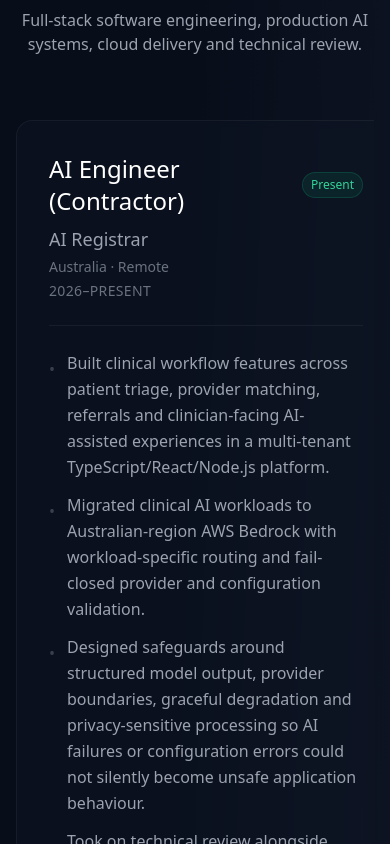
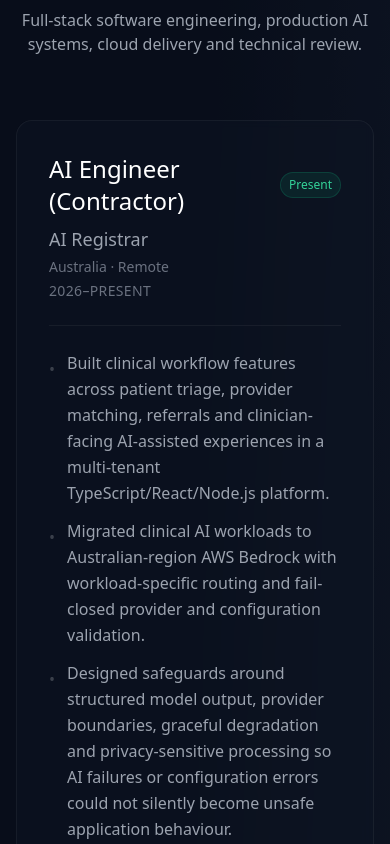
Before and after one commit to ctru0009/portfolio, a React (Vite) app: page / in a window 390 px wide. Shown: the part 5100-5944 px from the top of the page. Built offline with nearby package versions, Linux system fonts and the light colour scheme; no server answers.

Commit message:
fix: stack work cards on narrow screens to prevent mobile horizontal overflow

```diff
--- a/src/components/works/Work.tsx
+++ b/src/components/works/Work.tsx
@@ -32,7 +32,7 @@ const Work = () => {
           transition={{ duration: 0.6, ease: "easeOut", delay: 0.2 }}
         >
           <div className="overflow-x-auto pb-8 hide-scrollbar">
-            <div className="flex justify-center gap-6 min-w-max">
+            <div className="flex flex-col gap-6 sm:flex-row sm:justify-center sm:min-w-max">
               {WorkData.map((work, index) => (
                 <WorkCard key={index} work={work} index={index} />
               ))}
--- a/src/components/works/WorkCard.tsx
+++ b/src/components/works/WorkCard.tsx
@@ -11,7 +11,7 @@ const WorkCard = ({ work, index }: { work: WorkInterface; index: number }) => {
       viewport={{ once: true, amount: 0.2 }}
       transition={{ duration: 0.5, ease: "easeOut", delay: index * 0.1 }}
       whileHover={{ y: -5 }}
-      className="bg-gray-900/40 backdrop-blur-sm rounded-2xl p-8 w-[380px] border border-white/5 hover:border-white/10 transition-all duration-300 hover:shadow-xl hover:shadow-black/50"
+      className="bg-gray-900/40 backdrop-blur-sm rounded-2xl p-8 w-full max-w-[380px] sm:w-[380px] border border-white/5 hover:border-white/10 transition-all duration-300 hover:shadow-xl hover:shadow-black/50"
     >
       <div className="flex flex-col h-full">
         <div className="mb-6 pb-6 border-b border-white/5">
```
